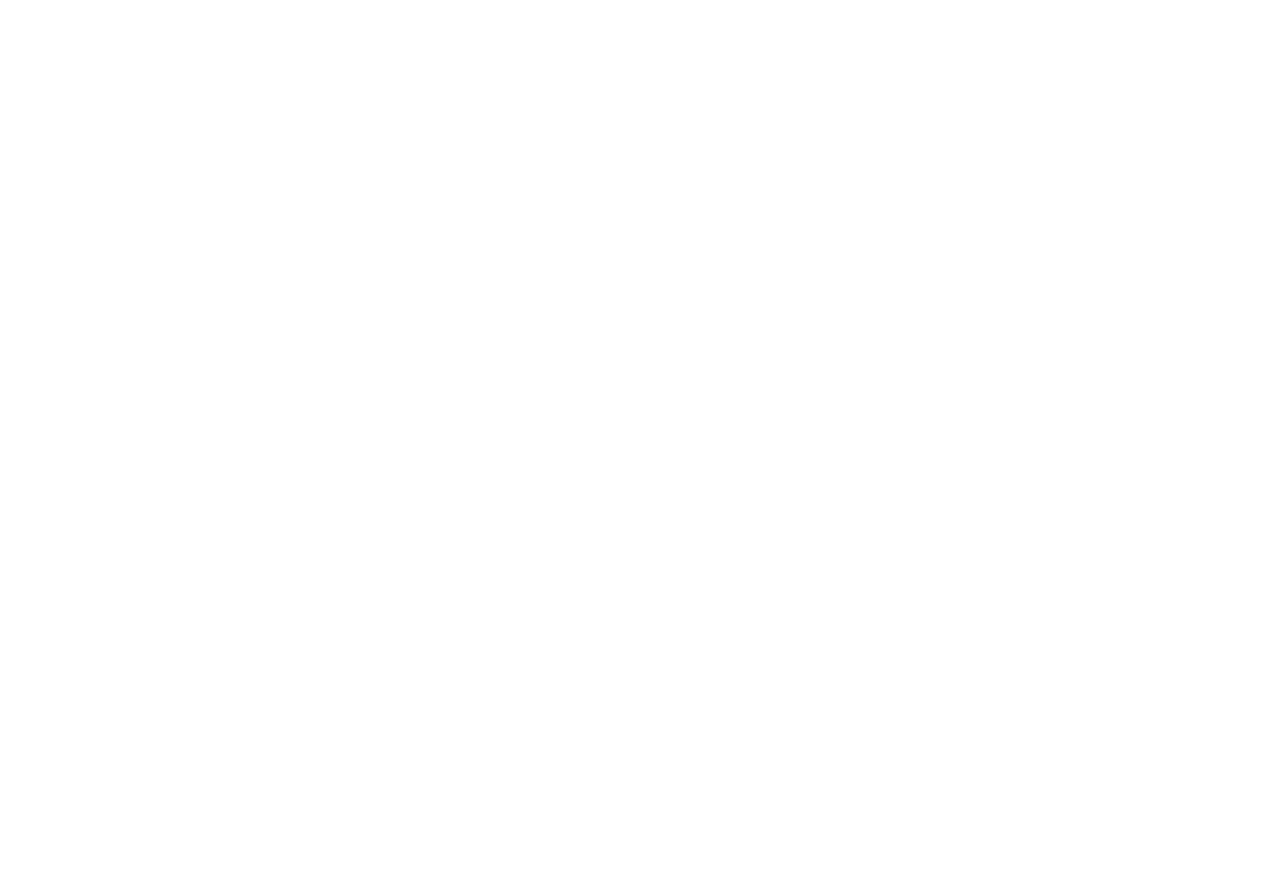
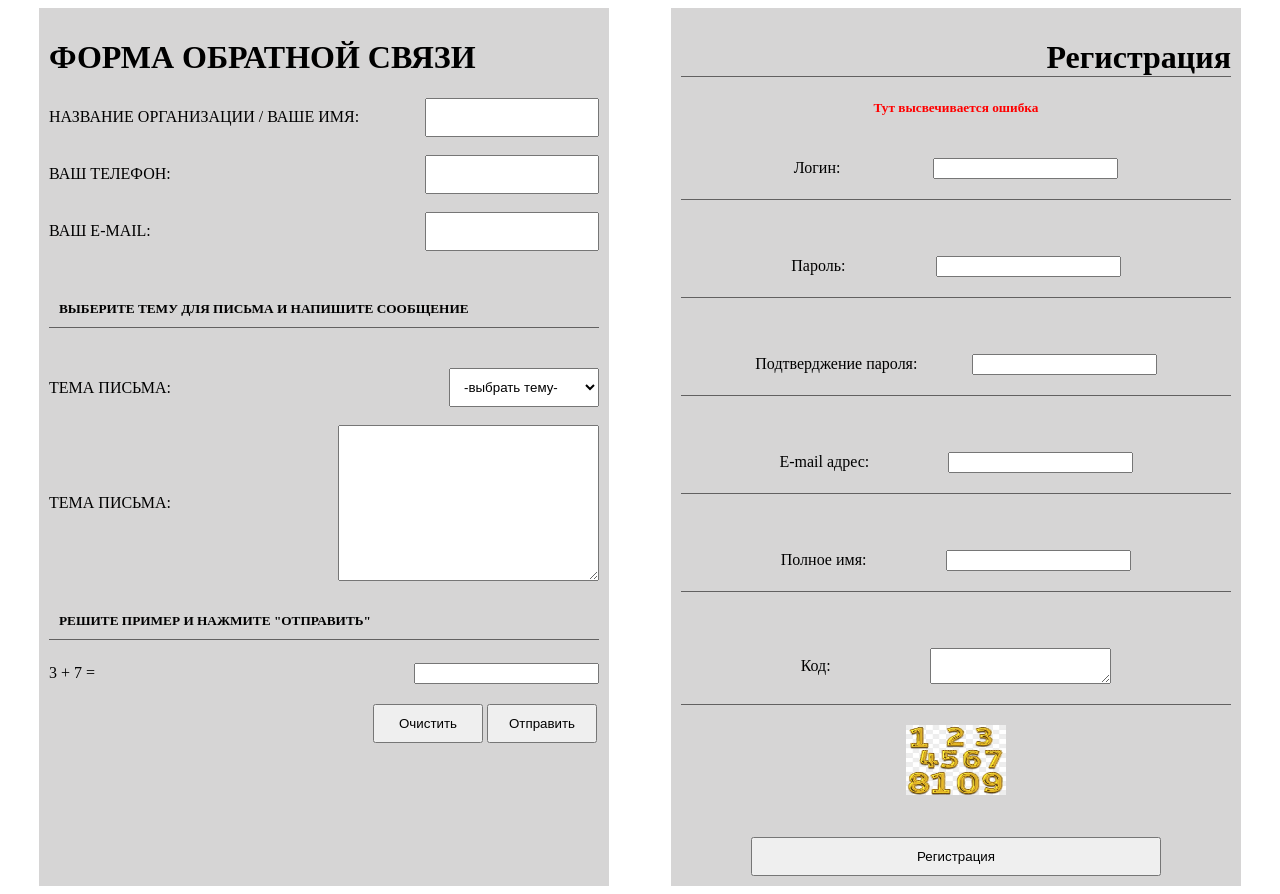
Before and after one commit to 11Olya112/Form, a plain HTML site: page index.html in a window 1280 px wide. Before the commit the page ends 800 px from the top, so only its background shows below. Drawn offline with Linux system fonts and the light colour scheme.

Commit message:
commit message

```diff
--- a/index.html
+++ b/index.html
@@ -1,12 +1,106 @@
 <!DOCTYPE html>
 <html lang="en">
-<head>
-    <meta charset="UTF-8">
-    <meta http-equiv="X-UA-Compatible" content="IE=edge">
-    <meta name="viewport" content="width=device-width, initial-scale=1.0">
-    <title>Document</title>
-</head>
-<body>
+  <head>
+    <meta charset="UTF-8" />
+    <meta http-equiv="X-UA-Compatible" content="IE=edge" />
+    <meta name="viewport" content="width=device-width, initial-scale=1.0" />
+    <link rel="stylesheet" href="./main.css" />
+    <title>Form</title>
+  </head>
+  <body>
+    <div class="flex">
+      <form title="ФОРМА ОБРАТНОЙ СВЯЗИ" class="form">
+        <h1>ФОРМА ОБРАТНОЙ СВЯЗИ</h1>
+        <div class="paragraph">
+            <label for="name">НАЗВАНИЕ ОРГАНИЗАЦИИ / ВАШЕ ИМЯ:</label>
+            <input type="text" id="name" required class="input" />
+        </div>
+        <br />
 
-</body>
+        <div class="paragraph">
+            <label for="tel">ВАШ ТЕЛЕФОН:</label>
+            <input type="tel" id="tel" required class="input" />
+        </div>
+        <br />
+
+        <div class="paragraph">
+            <label for="email">ВАШ E-MAIL:</label>
+            <input type="text" id="email" required class="input" />
+        </div>
+        <br />
+        <h5 class="title">ВЫБЕРИТЕ ТЕМУ ДЛЯ ПИСЬМА И НАПИШИТЕ СООБЩЕНИЕ</h5>
+        <br />
+
+        <div class="paragraph">
+            <label for="topic">ТЕМА ПИСЬМА:</label>
+            <select name="topic" id="topic" class="input">
+            <option value="-выбрать тему-">-выбрать тему-</option>
+            <option value="Отпуск">Отпуск</option>
+            <option value="Семья">Семья</option>
+            <option value="Друзья">Друзья</option></select
+            >
+        </div>
+        <br />
+
+        <div class="paragraph">
+            <label for="letter">ТЕМА ПИСЬМА:</label>
+            <textarea name="letter" id="letter" cols="30" rows="10" required></textarea>
+        </div>
+        <h5 class="title">РЕШИТЕ ПРИМЕР И НАЖМИТЕ "ОТПРАВИТЬ"</h5>
+
+        <div class="paragraph">
+            <label for="task">3 + 7 = </label>
+            <input type="task" id="task" required />
+        </div>
+        <br />
+        <button class="button">Отправить</button>
+        <button class="button" type="reset">Очистить</button>
+      </form>
+
+      <form class="form form__second">
+        <h1 class="reg">Регистрация</h1>
+        <h5 class="error">Тут высвечивается ошибка</h5>
+        <div class="paragrap">
+          <label for="login" class="label">Логин: </label>
+          <input type="text" id="login" required />
+        </div>
+        <br><br>
+
+        <div class="paragrap">
+          <label for="password" class="label">Пароль: </label>
+          <input type="password" id="password" required />
+        </div>
+        <br><br>
+
+        <div class="paragrap">
+          <label for="password">Подтверджение пароля: </label>
+          <input type="password" id="password" required />
+        </div>
+        <br><br>
+
+        <div class="paragrap">
+          <label for="email">E-mail адрес: </label>
+          <input type="email" id="email" required />
+        </div>
+        <br><br>
+
+        <div class="paragrap">
+          <label for="text">Полное имя: </label>
+          <input type="text" id="text" required />
+        </div>
+        <br><br>
+
+
+        <div class="paragrap">
+          <label for="number">Код: </label>
+          <textarea name="letter" id="letter" cols="20" rows="2" required></textarea>
+        </div>
+          <img src="./img/validation.png" alt="Image" class="img">
+
+        <br><br>
+
+        <button class="but">Регистрация</button>
+      </form>
+    </div>
+  </body>
 </html>
--- /dev/null
+++ b/main.css
@@ -0,0 +1,74 @@
+.form {
+  padding: 10px 10px;
+  background-color: rgb(214, 213, 213);
+  width: 550px;
+}
+.paragraph {
+  display: flex;
+  flex-direction: row;
+  justify-content: space-between;
+  align-items: center;
+}
+
+.paragrap {
+  display: flex;
+  flex-direction: row;
+  justify-content: space-evenly;
+  align-items: center;
+  padding: 20px;
+  border-bottom: 1px solid rgb(98, 97, 97);
+}
+
+.img {
+  margin: 20px auto;
+  width: 100px;
+  height: 70px;
+}
+
+.but {
+  padding: 10px;
+  width: 410px;
+}
+
+.title {
+  padding: 10px;
+  border-bottom: 1px solid rgb(98, 97, 97);
+}
+
+.flex {
+  display: flex;
+  flex-direction: row;
+  justify-content: space-around;
+}
+
+.input {
+  width: 150px;
+  padding: 10px;
+}
+
+.button {
+  padding: 10px;
+  width: 110px;
+  position: relative;
+  float: right;
+  margin: 2px;
+}
+
+.form__second {
+  text-align: center;
+}
+
+.reg {
+  text-align: right;
+  border-bottom: 1px solid rgb(98, 97, 97);
+}
+
+.label {
+  text-align: right;
+
+}
+
+.error {
+  color: red;
+  text-align: center;
+}
```
Also changed, not shown: img/validation.png (added), package-lock.json.
